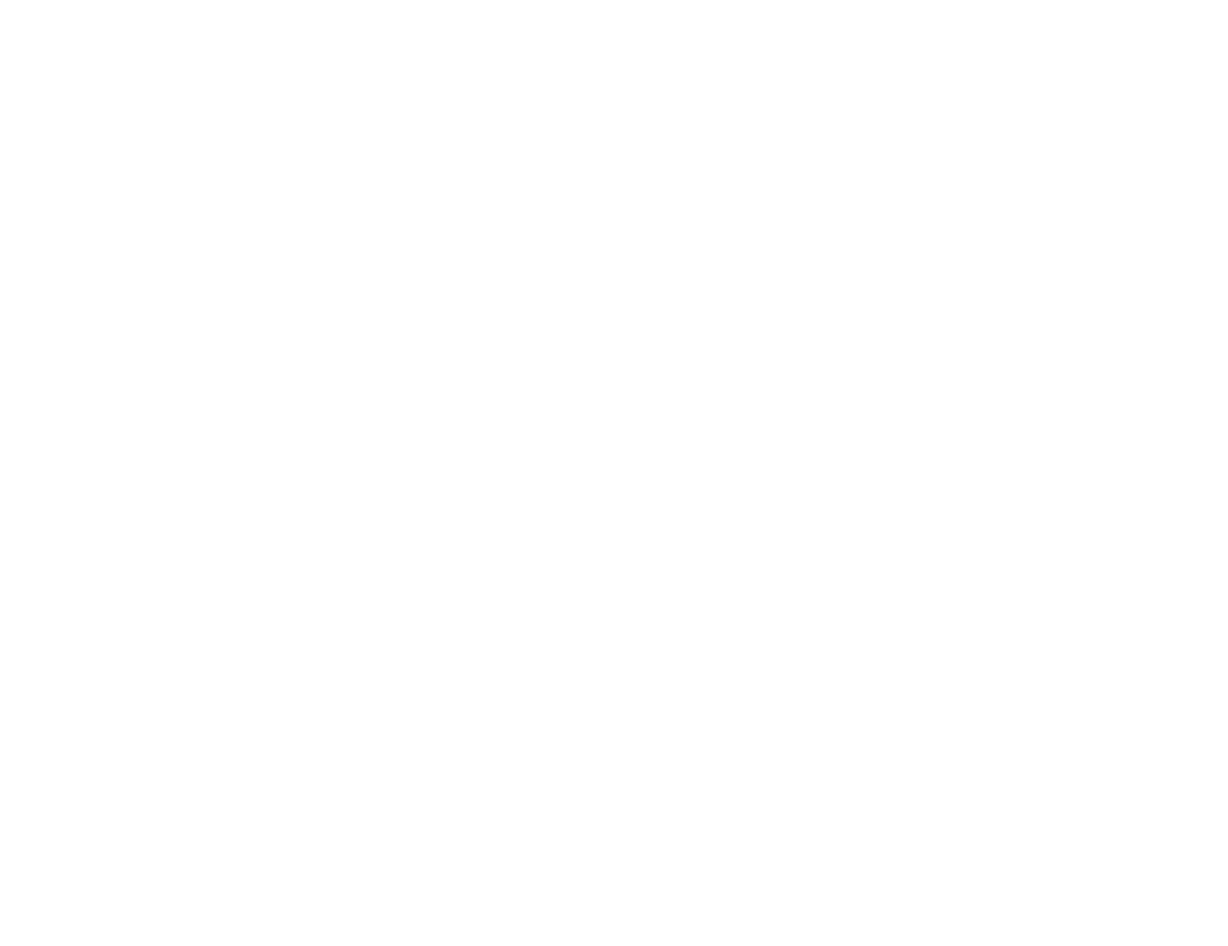
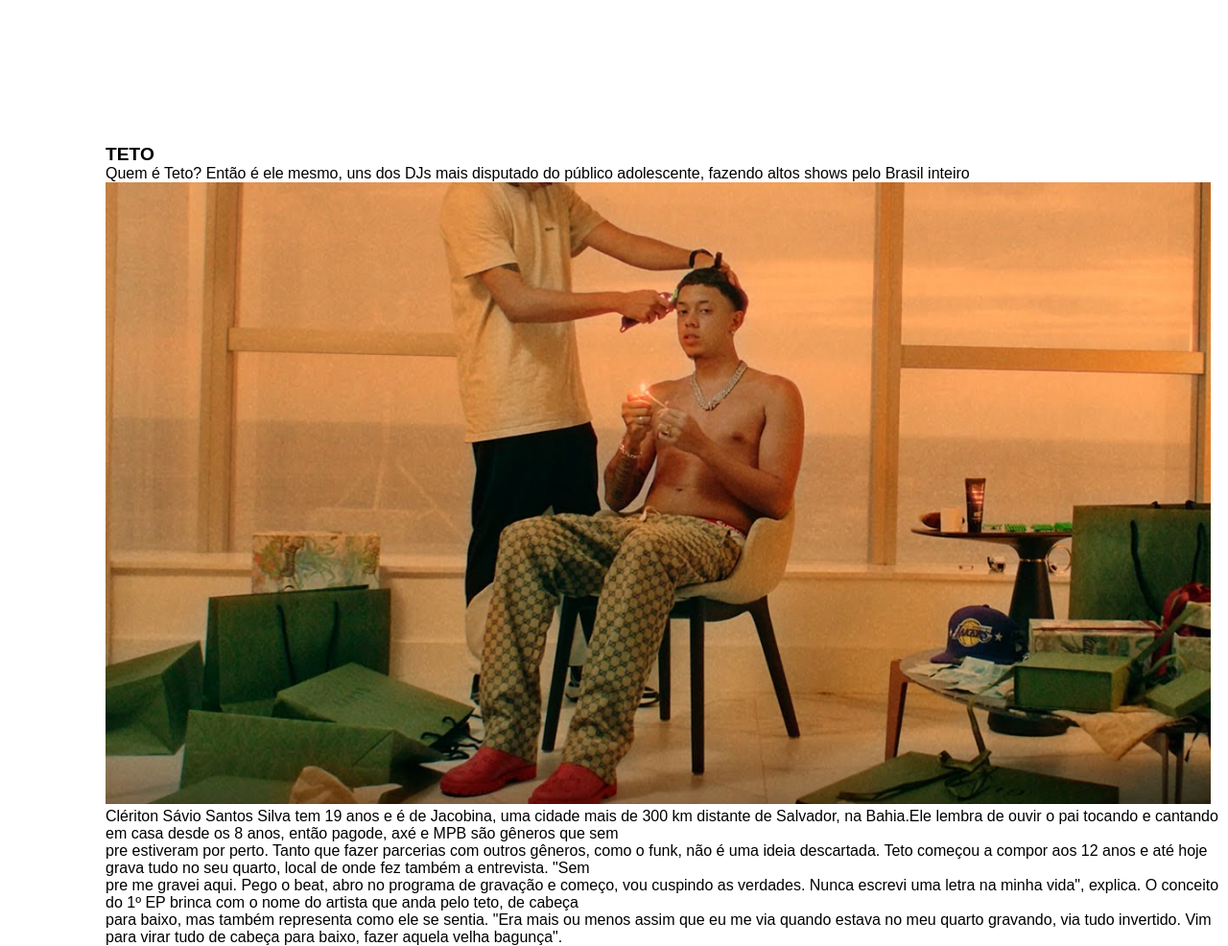
Before and after one commit to Kleidin/trab-equipe, a plain HTML site: page index.html in a window 1280 px wide. Shown: the whole page at 96% size. Before the commit the page ends 800 px from the top, so only its background shows below. Drawn offline with Linux system fonts and the light colour scheme.

Commit message:
Article
Estrutura article

```diff
--- a/index.html
+++ b/index.html
@@ -8,12 +8,16 @@
     <link rel="stylesheet" href="style.css">
     <title>Trab-Equipe</title>
 </head>
-
 <body>
-
-
-
-
+    <article>
+        <h3>TETO</h3>
+        <p>Quem é Teto? Então é ele mesmo, uns dos DJs mais disputado do público adolescente, fazendo altos shows pelo Brasil inteiro</p>
+        <img src="img/teto.png">
+        <p>Clériton Sávio Santos Silva tem 19 anos e é de Jacobina, uma cidade mais de 300 km distante de Salvador, na Bahia.Ele lembra de ouvir o pai tocando e cantando em casa desde os 8 anos, então pagode, axé e MPB são gêneros que sem</p>
+        <p>pre estiveram por perto. Tanto que fazer parcerias com outros gêneros, como o funk, não é uma ideia descartada. Teto começou a compor aos 12 anos e até hoje grava tudo no seu quarto, local de onde fez também a entrevista. "Sem</p>
+        <p>pre me gravei aqui. Pego o beat, abro no programa de gravação e começo, vou cuspindo as verdades. Nunca escrevi uma letra na minha vida", explica. O conceito do 1º EP brinca com o nome do artista que anda pelo teto, de cabeça </p>
+        <p>para baixo, mas também representa como ele se sentia. "Era mais ou menos assim que eu me via quando estava no meu quarto gravando, via tudo invertido. Vim para virar tudo de cabeça para baixo, fazer aquela velha bagunça".</p>
+    </article>
 
 
 
--- a/style.css
+++ b/style.css
@@ -3,3 +3,20 @@
     padding: 0;
     font-family: Arial, Helvetica, sans-serif;
 }
+article{
+    margin-top: 150px;
+}
+
+img{
+    margin-left: 110px;
+    width: 90%;
+}
+
+h3{
+    font-size: larger;
+    margin-left: 110px;
+}
+
+p{
+    margin-left: 110px;
+}
```
Also changed, not shown: img/teto.png (added).
